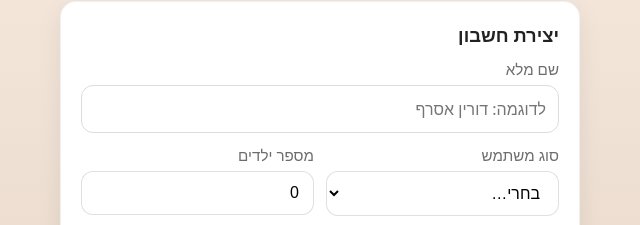
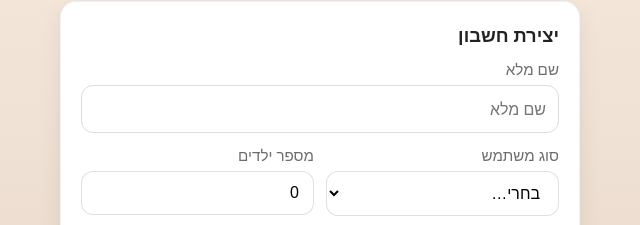
Before and after one commit to dorinasraf44-star/smart-parenting, a website: page register.html in a window 1280 px wide. Shown: the part 434-659 px from the top of the page, 320-960 px from the left. Drawn offline with Linux system fonts and the light colour scheme.

Commit message:
register.html

```diff
--- a/register.html
+++ b/register.html
@@ -73,7 +73,7 @@
           <form id="registerForm" autocomplete="on">
             <div class="field">
               <label for="full_name" class="muted">שם מלא</label>
-              <input class="input" id="full_name" name="full_name" type="text" required placeholder="לדוגמה: דורין אסרף" />
+              <input class="input" id="full_name" name="full_name" type="text" required placeholder="שם מלא" />
             </div>
 
             <div class="row">
```
